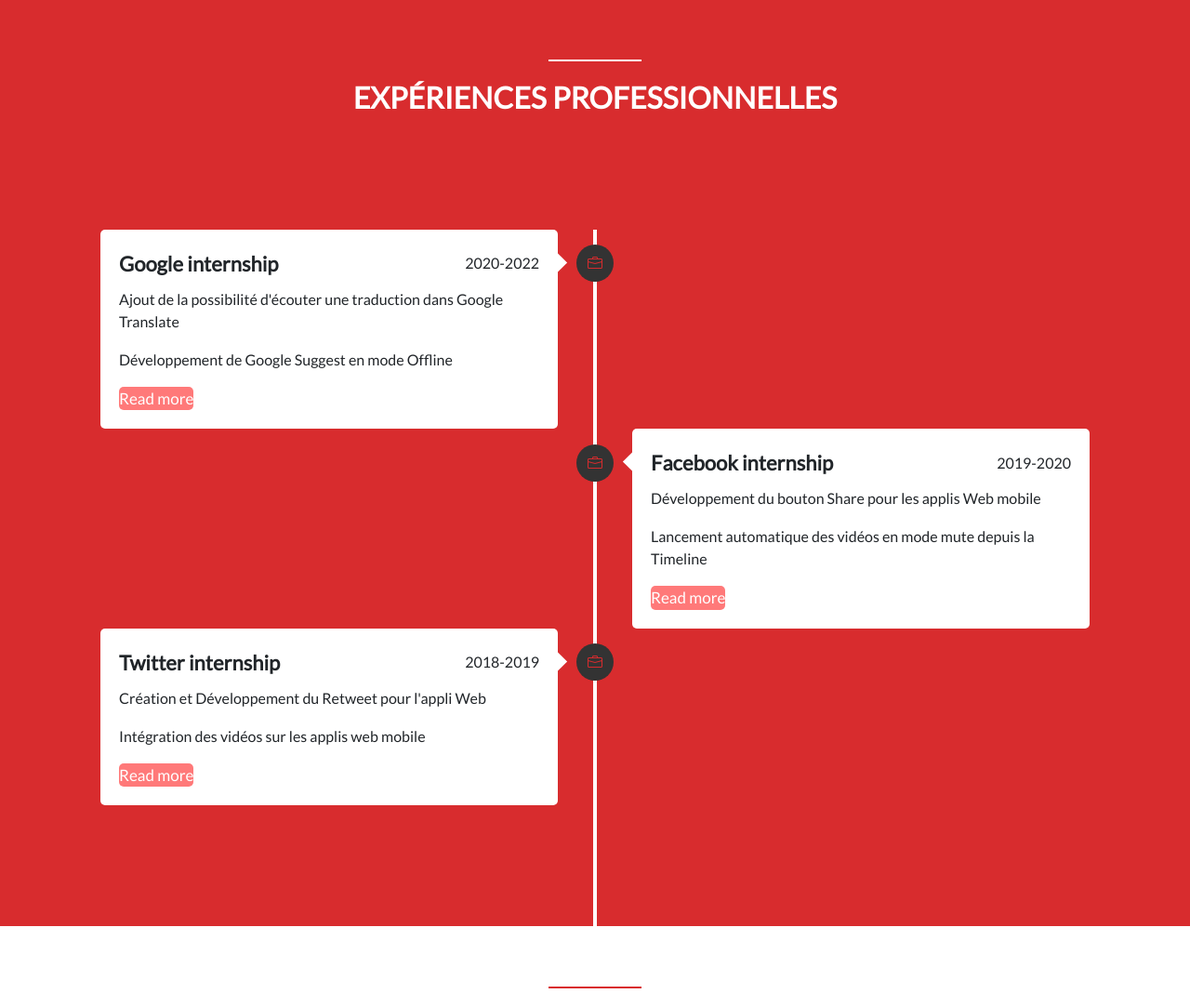
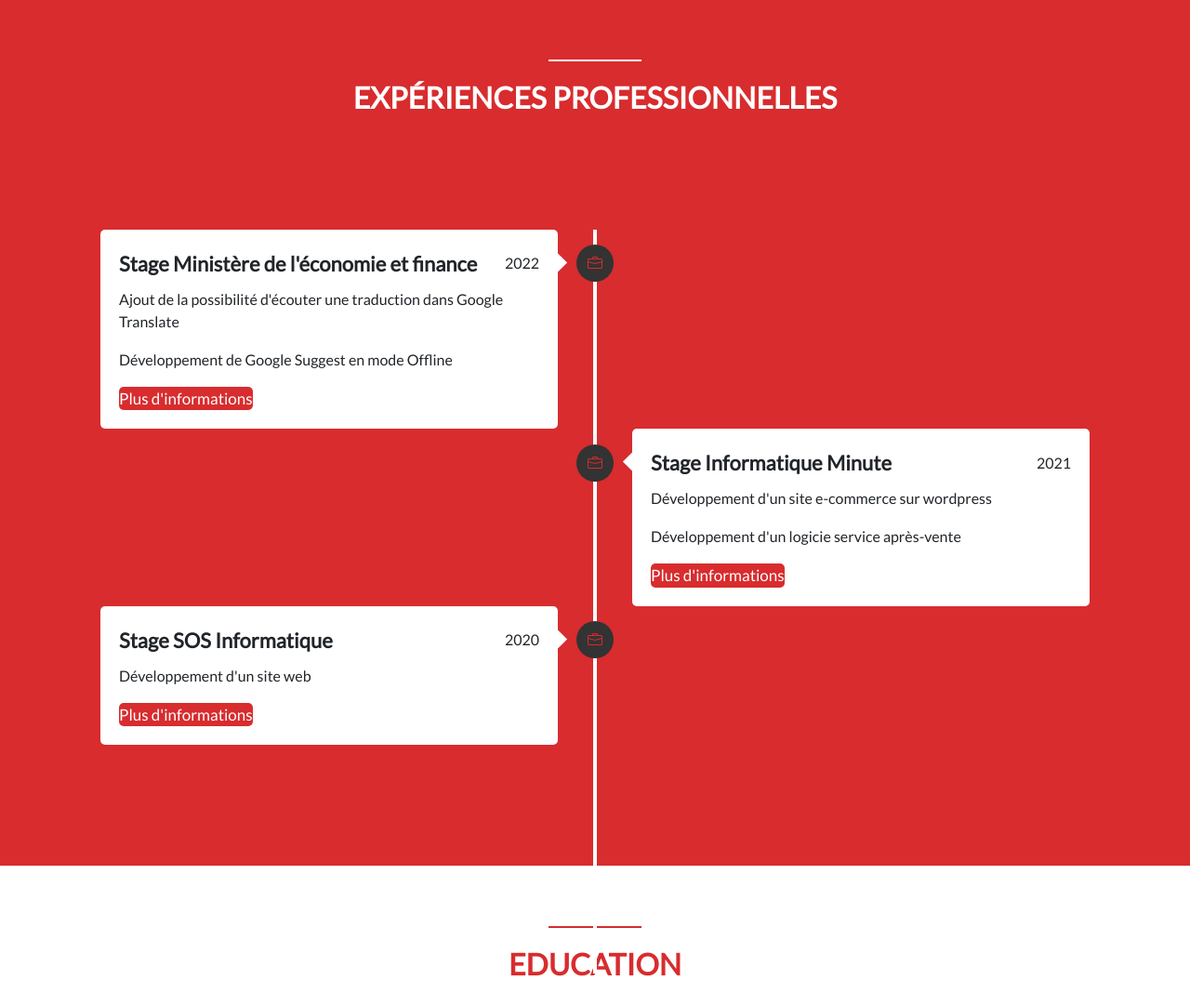
Before and after one commit to Azlou77/boostrap-project, a PHP site: page / in a window 1280 px wide. Shown: the part 2604-3687 px from the top of the page at 93% size. Run offline with PHP 8.4, Linux system fonts and the light colour scheme; some libraries are stand-ins or nearby versions.

Commit message:
experience update

```diff
--- a/CV/css/style.css
+++ b/CV/css/style.css
@@ -199,7 +199,7 @@
 }
 .row section .bottom a{
     text-decoration: none;
-    background-color: #ff7979;
+    background-color: #d82c2e;
     color: #fff;
     padding: 7 15px;
     border-radius: 5px;
--- a/CV/index.html
+++ b/CV/index.html
@@ -193,17 +193,11 @@
                                 </div>
                             </div>
 
+                    </div>
+        </section>
 
 
-                    </div>
-
-
-
-
-
-
-        </section>
-
+        <!--experiences-->
         <section id="experience" class="container-fluid">
             <div class="divider white"></div>
             <div class="heading">
@@ -216,13 +210,13 @@
                     <section>
                         <div class="details">
                          <i class="bi-briefcase"></i>
-                            <span class="title">Google internship</span>
-                            <span>2020-2022</span>
+                            <span class="title">Stage Ministère de l'économie et finance</span>
+                            <span>2022</span>
                         </div>
                         <p>Ajout de la possibilité d'écouter une traduction dans Google Translate</p>
                         <p>Développement de Google Suggest en mode Offline</p>
                         <div class="bottom">
-                            <a href="#">Read more</a>
+                            <a href="#">Plus d'informations</a>
 
                         </div>
                     </section>
@@ -232,13 +226,13 @@
                     <section>
                         <div class="details">
                         <i class="bi-briefcase"></i>
-                            <span class="title">Facebook internship</span>
-                            <span>2019-2020</span>
+                            <span class="title">Stage Informatique Minute</span>
+                            <span>2021</span>
                         </div>
-                        <p>Développement du bouton Share pour les applis Web mobile</p>
-                        <p>Lancement automatique des vidéos en mode mute depuis la Timeline</p>
+                        <p>Développement d'un site e-commerce sur wordpress</p>
+                        <p>Développement d'un logicie service  après-vente</p>
                         <div class="bottom">
-                            <a href="#">Read more</a>
+                            <a href="#">Plus d'informations</a>
 
                         </div>
                     </section>
@@ -248,13 +242,12 @@
                     <section>
                         <div class="details">
                         <i class="bi-briefcase"></i>
-                            <span class="title">Twitter internship</span>
-                            <span>2018-2019</span>
+                            <span class="title">Stage SOS Informatique</span>
+                            <span>2020 </span>
                         </div>
-                        <p>Création et Développement du Retweet pour l'appli Web</p>
-                        <p>Intégration des vidéos sur les applis web mobile</p>
+                        <p>Développement d'un site web</p>
                         <div class="bottom">
-                            <a href="#">Read more</a>
+                            <a href="#">Plus d'informations</a>
                         </div>
                     </section>
                 </div>
```
